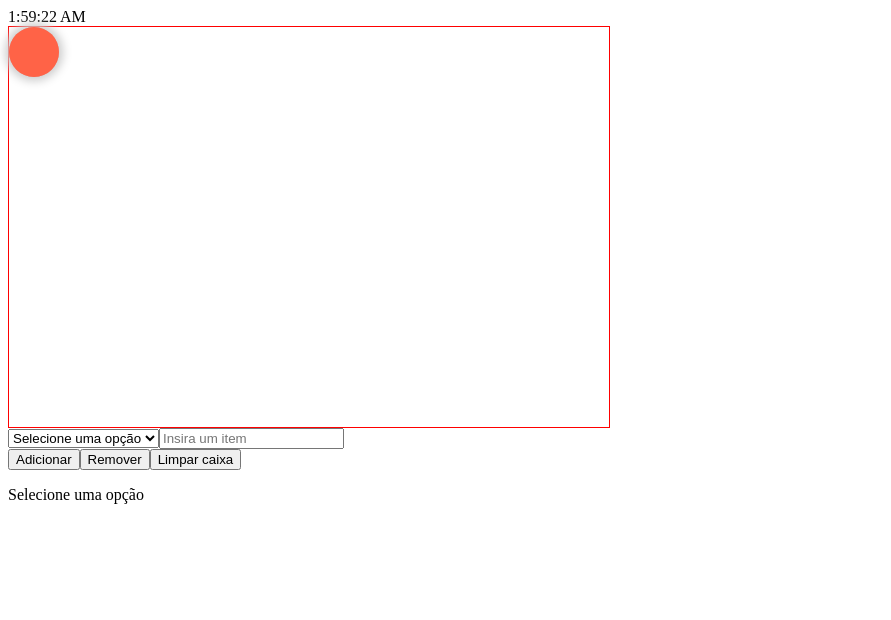
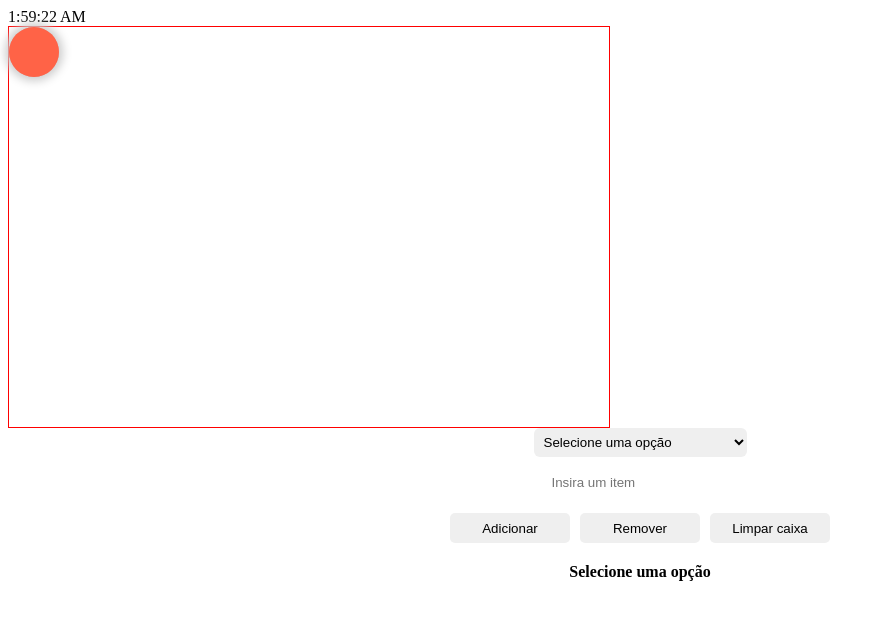
Before and after one commit to gustavocastrow/geopixel-teste-analista-desenvolvedor, a React (Vite) app in the folder geopixel-teste/: page / in a window 1280 px wide. Shown: the top 620 px of the page, without its empty margins (0-891 px from the left). Built offline with nearby package versions, Linux system fonts and the light colour scheme.

Commit message:
feat/doc-style-item-handler

```diff
--- a/geopixel-teste/src/components/ItemHandler/ItemHandler.module.css
+++ b/geopixel-teste/src/components/ItemHandler/ItemHandler.module.css
@@ -1,8 +1,46 @@
-.container {
-  display: block;
+.wrapper {
+  background: var(--orange-primary);
+  display: flex;
+  justify-content: center;
+  align-items: center;
+  flex-direction: column;
+  height: 100%;
 }
 
-.input {
+.wrapperContent {
   display: flex;
+  flex-direction: column;
+}
+
+.wrapperContent select{
+  padding: 6px;
+  border-radius: 6px;
+  border: 0px;
+  color: var(--black-primary);
+}
+
+.wrapperContent input {
+  padding: 6px;
+  border-radius: 6px;
+  border: 0px;
+  margin: 12px 12px;
+  color: var(--black-primary);
 
 }
+
+.handleButtons button {
+  transition: .4s;
+  width: 120px;
+  height: 30px;
+  border: none;
+  border-radius: 5px;
+  cursor: pointer;
+  margin: 5px;
+  color: var(--black-primary);
+}
+
+.textInfo p {
+  margin: 15px;
+  font-weight: bold;
+  color: var(--black-primary);
+}
--- a/geopixel-teste/src/components/ItemHandler/index.tsx
+++ b/geopixel-teste/src/components/ItemHandler/index.tsx
@@ -7,29 +7,33 @@ export function ItemHandler(){
   const [info, setInfo] = useState<string>('Selecione uma opção')
   const { options, addOption, clearOptions, removeOption } = useOptions()
 
+  //função que vai ser acionada quando o usuário interagir com o botão adicionar
   const handleAdd = () => {
-    if (!inputValue.trim()) return setInfo('Sem conteúdo')
-    if (options.includes(inputValue)) return setInfo('Item já existente')
+    if (!inputValue.trim()) return setInfo('Sem conteúdo') //verifica se o input tem conteudo
+    if (options.includes(inputValue)) return setInfo('Item já existente')//verifica se no estado já existe a palavra
 
-    addOption(inputValue)
-    setInputValue('')
-    setInfo('Adicionado com Sucesso')
+    addOption(inputValue)// através do hook customizado addOption ele adiciona o input Value
+    setInputValue('')//limpando o input
+    setInfo('Item adicionado com sucesso!')
   }
 
+  //funcão que limpa o dropbox através do hooks customizado clearOptions
   const handleClear = () => {
     clearOptions()
     setInfo('Caixa limpada com Sucesso')
   }
 
+  //função para remover um item do array
   const handleRemove = () => {
-    if (!options.includes(inputValue)) return setInfo('Item não existente')
+    if (!options.includes(inputValue)) return setInfo('Item não existente')//verifica se o input informado existe
     removeOption(inputValue)
     setInputValue('')
     setInfo('Removido com Sucesso')
   }
 
   return (
-    <div>
+    <div className={styles.wrapper}>
+      <div className={styles.wrapperContent}>
         <select>
           <option>Selecione uma opção</option>
           {options.map((item, index) => <option key={`${item}-${index}`}>{item}</option>)}
@@ -40,12 +44,15 @@ export function ItemHandler(){
           type="text"
           placeholder="Insira um item"
         />
-      <div>
+      </div>
+      <div className={styles.handleButtons}>
         <button onClick={handleAdd}>Adicionar</button>
         <button onClick={handleRemove}>Remover</button>
         <button onClick={handleClear}>Limpar caixa</button>
       </div>
+      <div className={styles.textInfo}>
         <p>{info}</p>
+      </div>
     </div>
   )
 }
--- a/geopixel-teste/src/hooks/useOptions.ts
+++ b/geopixel-teste/src/hooks/useOptions.ts
@@ -1,5 +1,8 @@
 import { useState } from 'react'
-
+//hook customizado criado para extraiar a as lógicas de:
+//adicionar um item
+//limpar dropdown
+//remover item
 export const useOptions = () => {
   const [options, setOptions] = useState<string[]>([])
 
```
Lines whose indentation alone changed are shown as unchanged.
